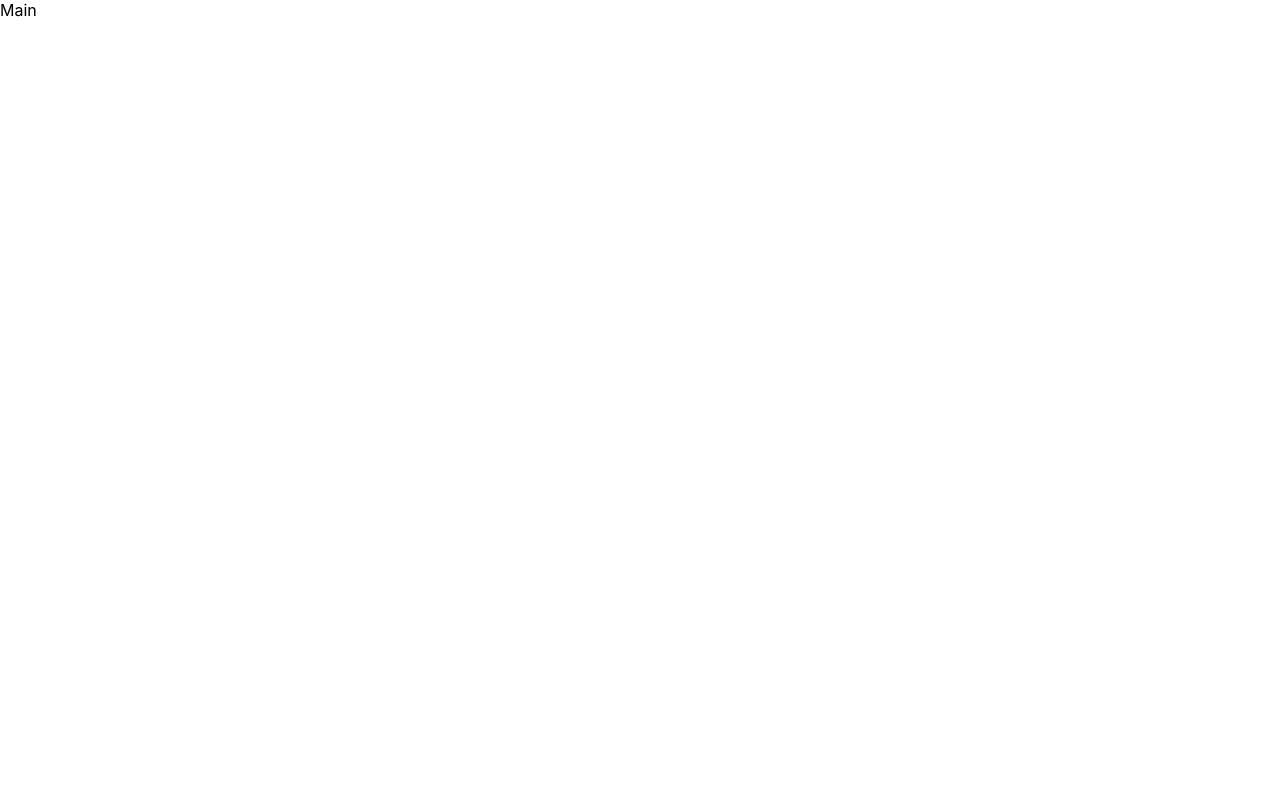
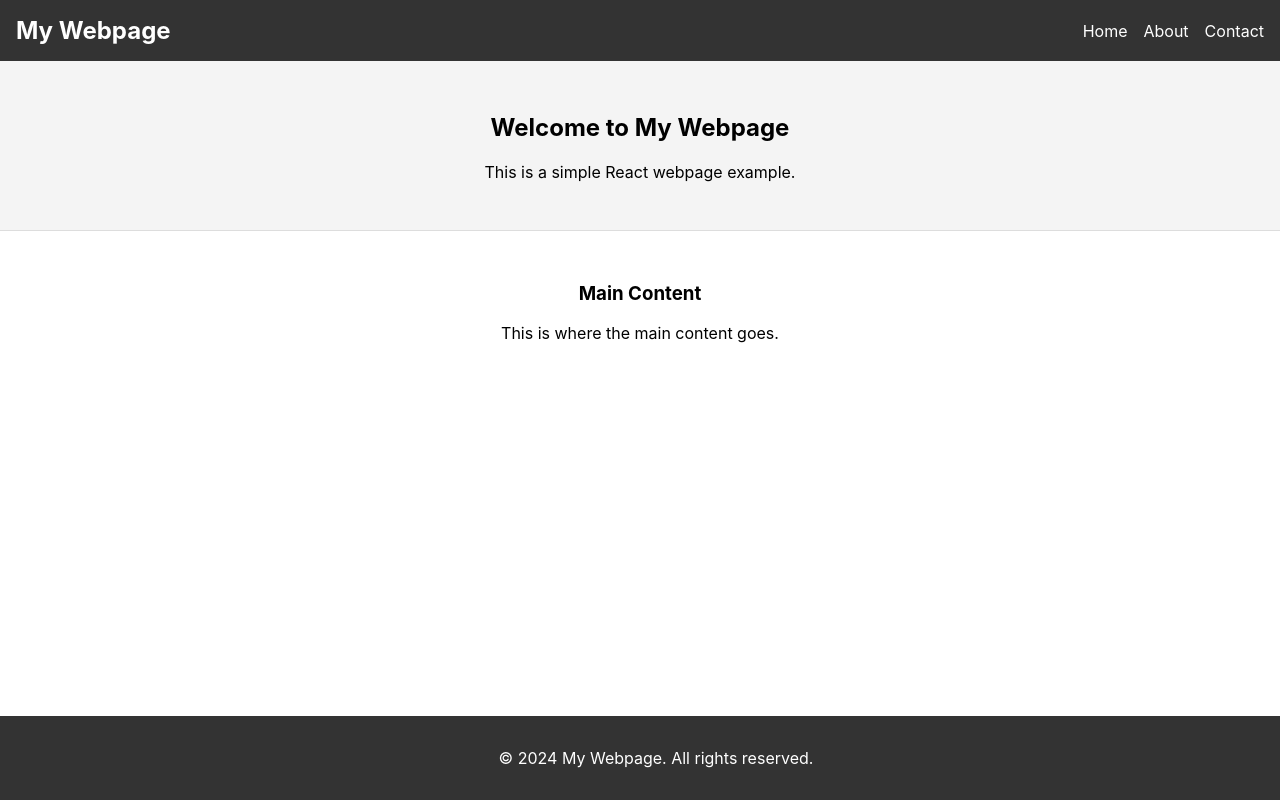
Before and after one commit to Lishika3009/SocialNetwork, a React (Create React App) app in the folder public/: page /main in a window 1280 px wide. Built offline with nearby package versions, Linux system fonts and the light colour scheme.

Commit message:
main_structure

```diff
--- a/public/src/pages/Main.jsx
+++ b/public/src/pages/Main.jsx
@@ -1,9 +1,92 @@
 import React from 'react'
+
+const Navbar = () => {
+  return (
+    <nav style={styles.nav}>
+      <h1 style={styles.logo}>My Webpage</h1>
+      <ul style={styles.navLinks}>
+        <li>Home</li>
+        <li>About</li>
+        <li>Contact</li>
+      </ul>
+    </nav>
+  );
+};
+
+const Header = () => {
+  return (
+    <header style={styles.header}>
+      <h2>Welcome to My Webpage</h2>
+      <p>This is a simple React webpage example.</p>
+    </header>
+  );
+};
+
+const MainBody = () => {
+  return (
+    <main style={styles.main}>
+      <h3>Main Content</h3>
+      <p>This is where the main content goes.</p>
+    </main>
+  );
+};
+
+const Footer = () => {
+  return (
+    <footer style={styles.footer}>
+      <p>&copy; 2024 My Webpage. All rights reserved.</p>
+    </footer>
+  );
+};
 
 const Main = () => {
   return (
-    <div>Main</div>
-  )
-}
+    <div>
+      <Navbar />
+      <Header />
+      <MainBody />
+      <Footer />
+    </div>
+  );
+};
 
-export default Main
+const styles = {
+  nav: {
+    display: 'flex',
+    justifyContent: 'space-between',
+    alignItems: 'center',
+    padding: '1rem',
+    backgroundColor: '#333',
+    color: '#fff'
+  },
+  logo: {
+    margin: '0'
+  },
+  navLinks: {
+    listStyleType: 'none',
+    display: 'flex',
+    gap: '1rem',
+    margin: '0'
+  },
+  header: {
+    padding: '2rem',
+    textAlign: 'center',
+    backgroundColor: '#f4f4f4',
+    borderBottom: '1px solid #ddd'
+  },
+  main: {
+    padding: '2rem',
+    textAlign: 'center'
+  },
+  footer: {
+    padding: '1rem',
+    textAlign: 'center',
+    backgroundColor: '#333',
+    color: '#fff',
+    position: 'fixed',
+    width: '100%',
+    bottom: '0'
+  }
+};
+
+export default Main;
```
